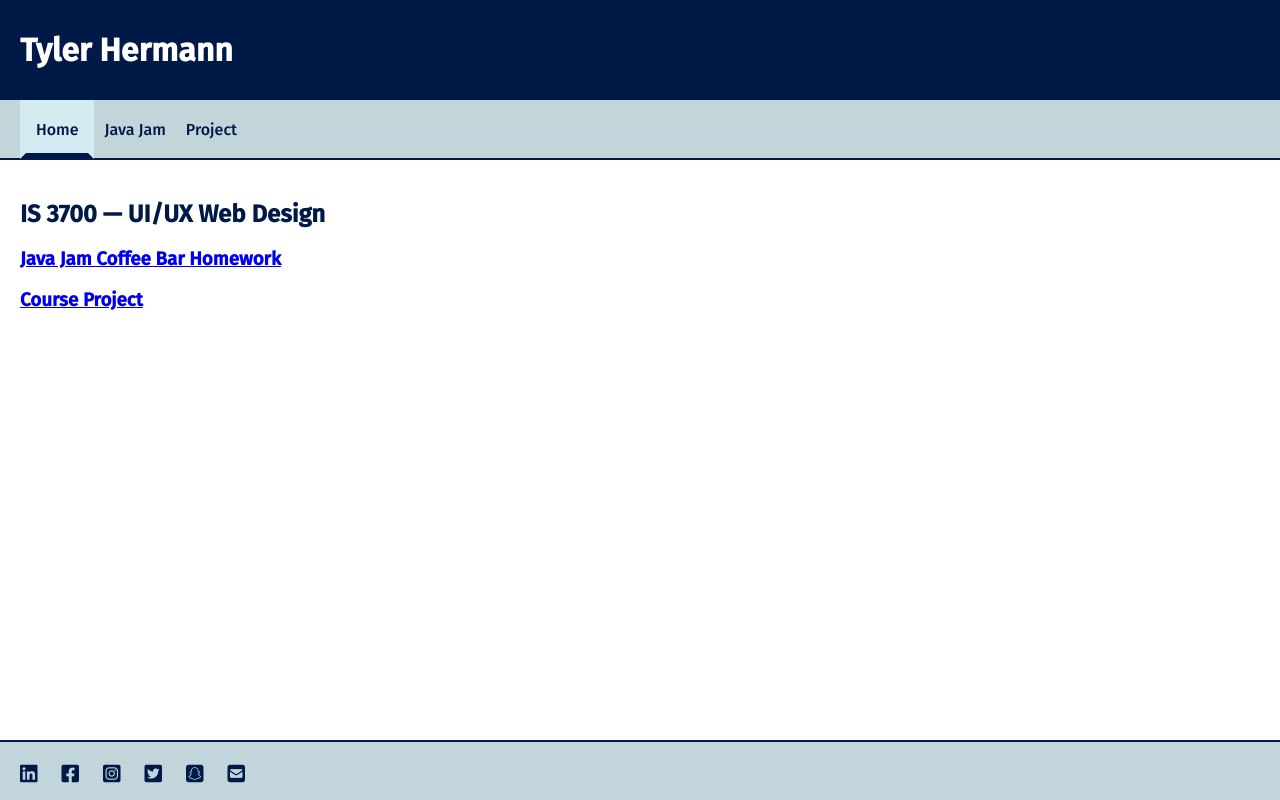
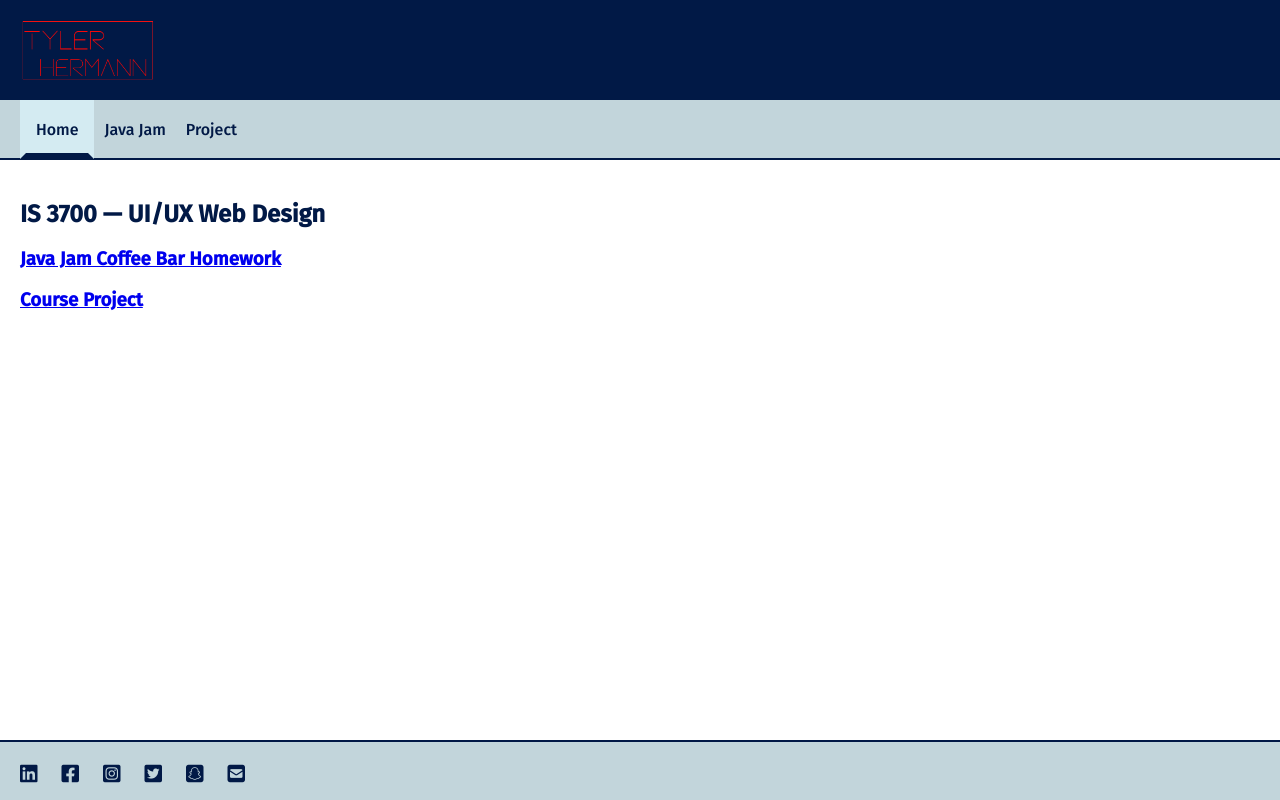
Before and after one commit to tylerhermann/tylerhermann.github.io, a plain HTML site: page index.html in a window 1280 px wide. Drawn offline with Linux system fonts and the light colour scheme.

Commit message:
Adding Logo

```diff
--- a/index.html
+++ b/index.html
@@ -5,7 +5,7 @@
     <meta charset="UTF-8">
     <meta http-equiv="X-UA-Compatible" content="IE=edge">
     <meta name="viewport" content="width=device-width, initial-scale=1.0">
-    <title>Student Name</title>
+    <title>Tyler Hermann</title>
     <link href="main.css" rel="stylesheet" type="text/css" />
     <link rel="stylesheet" href="https://cdnjs.cloudflare.com/ajax/libs/font-awesome/6.2.1/css/all.min.css">
     <link rel="icon" href="https://www.usu.edu/favicon.ico" type="image/x-icon">
@@ -13,8 +13,8 @@
 
 <body>
     <header id="pageHeader">
-        <!-- <a href="index.html"><img id="mainLogo" src="logo.png" alt="Logo" /></a> -->
-        <h1>Tyler Hermann</h1>
+        <a href="index.html"><img id="mainLogo" src="logo.png" alt="Logo" /></a>
+        <!-- <h1>Tyler Hermann</h1> -->
     </header>
 
     <nav id="mainNav">
```
Also changed, not shown: logo.png (added).
